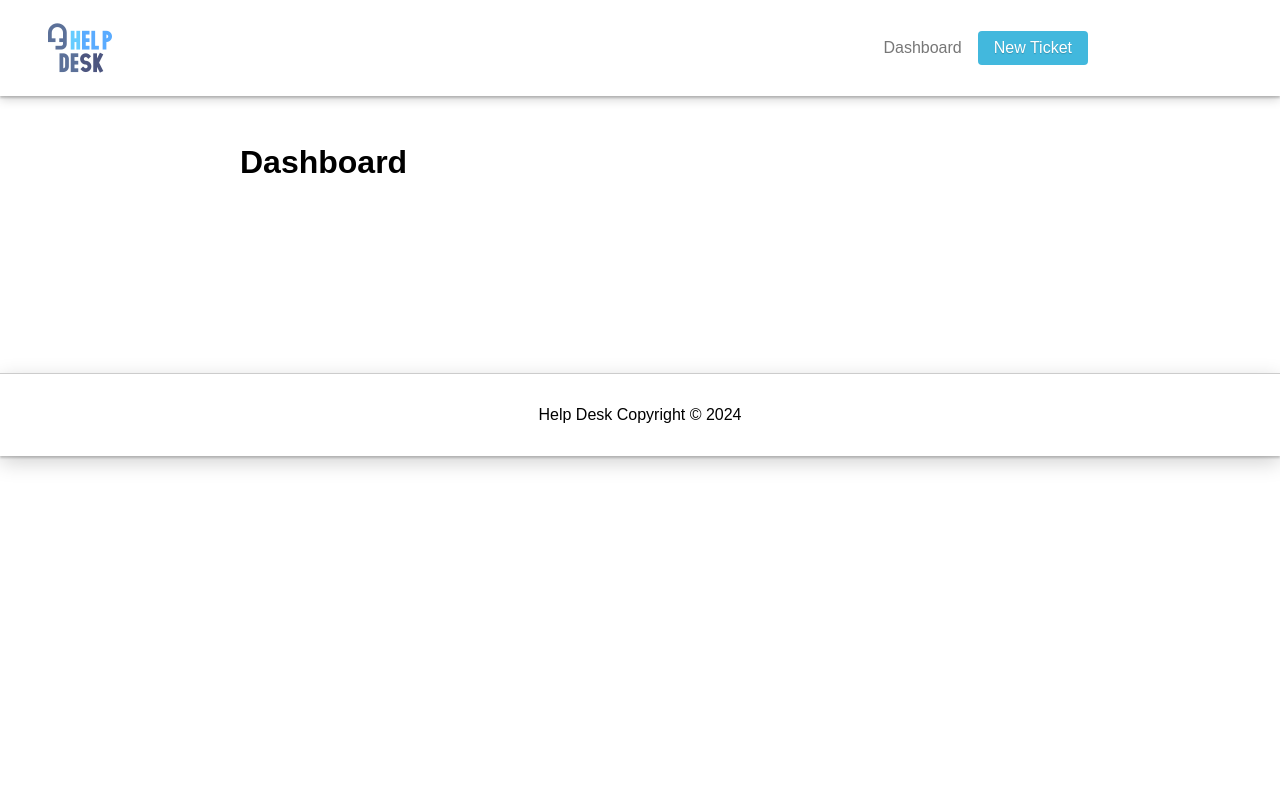
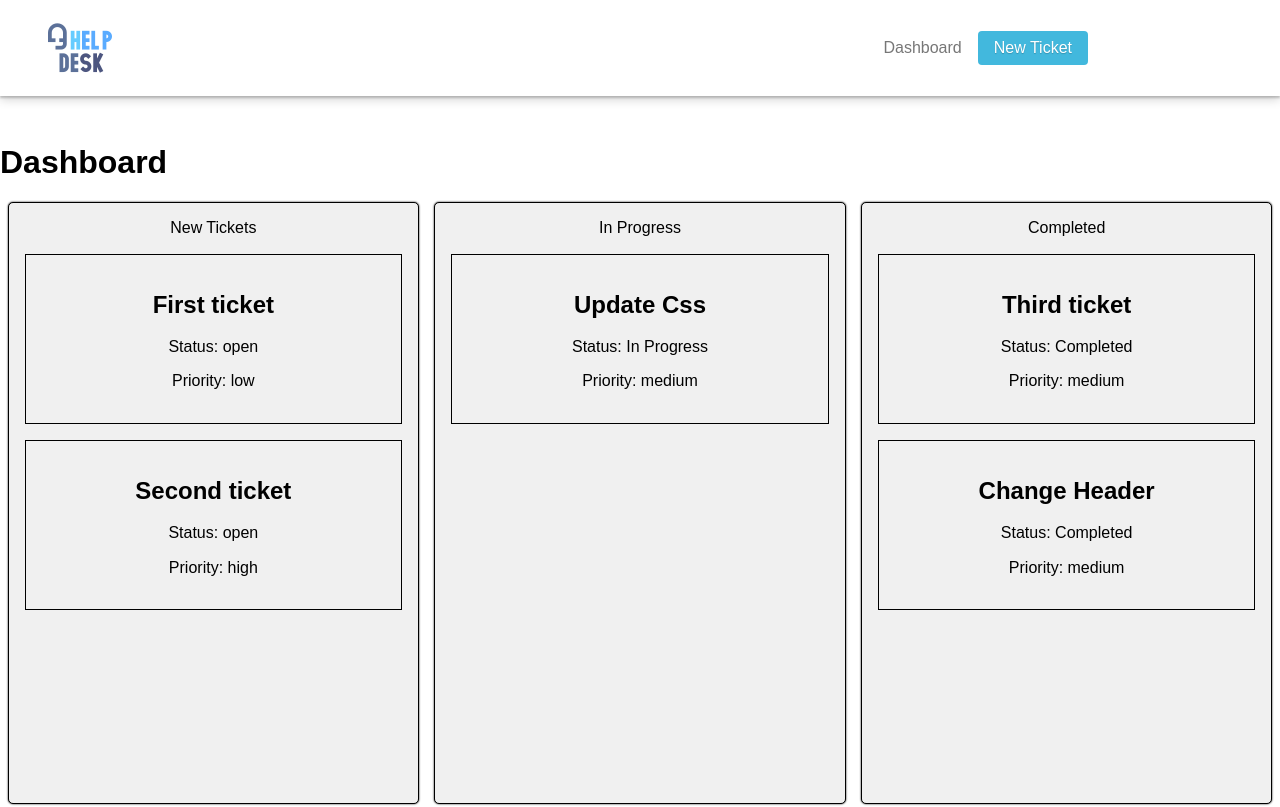
Before and after one commit to jason-alley/vue-help-desk, a Vue app: page /dashboard in a window 1280 px wide. Shown: the top 807 px of the page. Built offline with nearby package versions, Linux system fonts and the light colour scheme.

Commit message:
tickets dashboard update.

```diff
--- a/src/components/Layout.vue
+++ b/src/components/Layout.vue
@@ -16,6 +16,6 @@ import Footer from "./Footer.vue";
 <style scoped>
 .container {
   margin: 2rem auto;
-  max-width: 800px;
+  /* max-width: 800px; */
 }
 </style>
--- /dev/null
+++ b/src/components/Ticket.vue
@@ -0,0 +1,50 @@
+<script setup>
+import { ref } from 'vue';
+
+const props = defineProps({
+  Id: {
+    type: Number,
+    required: true,
+  },
+  title: {
+    type: String,
+    required: true,
+  },
+  description: {
+    type: String,
+  },
+  status: {
+    type: String,
+    required: true,
+  },
+  priority: {
+    type: String,
+    required: true,
+  },
+  created: {
+    type: String,
+  },
+  updated: {
+    type: String,
+  },
+});
+
+</script>
+
+<template>
+    <div class="ticket-card">
+      <h2>{{ title }}</h2>
+      <p>Status: {{ status }}</p>
+      <p>Priority: {{ priority }}</p>
+    </div>
+</template>
+
+<style scoped>
+.ticket-card {
+  border: 1px solid #000;
+  padding: 1rem;
+  margin: 1rem;
+}
+
+
+</style>
--- a/src/components/TicketForm.vue
+++ b/src/components/TicketForm.vue
@@ -19,6 +19,7 @@
           <label for="ticket-status">Status</label>
           <select id="ticket-status" class="pure-u-23-24">
             <option>Open</option>
+            <option>In Progress</option>
             <option>Closed</option>
           </select>
         </div>
--- /dev/null
+++ b/src/components/TicketsCategories.vue
@@ -0,0 +1,74 @@
+<script setup>
+import { ref, computed } from 'vue';
+
+import Ticket from './Ticket.vue';
+
+const props = defineProps({
+    tickets: {
+        type: Object,
+        required: true,
+    },
+});
+
+/**
+ * This filters the tickets json data by ticket status, and returns an array of tickets that match the status.
+ * @param {Array} tickets
+ * @param {String} status
+ * @returns {Array}
+ */
+function filterTicketsByStatus(tickets, status) {
+    return tickets.filter(ticket => ticket.status === status);
+}
+
+const newTickets = computed(() => filterTicketsByStatus(props.tickets.tickets, 'open'));
+const inProgressTickets = computed(() => filterTicketsByStatus(props.tickets.tickets, 'In Progress'));
+const completedTickets = computed(() => filterTicketsByStatus(props.tickets.tickets, 'Completed'));
+
+
+
+</script>
+
+<template>
+    <div class="pure-g">
+        <div class="pure-u-1-3 tickets-col">
+            <p>New Tickets</p>
+            <Ticket v-for="ticket in newTickets"
+                :key="ticket.id"
+                :title="ticket.title"
+                :status="ticket.status"
+                :priority="ticket.priority"
+            />
+        </div>
+        <div class="pure-u-1-3 tickets-col">
+            <p>In Progress</p>
+            <Ticket v-for="ticket in inProgressTickets"
+                :key="ticket.id"
+                :title="ticket.title"
+                :status="ticket.status"
+                :priority="ticket.priority"
+            />
+        </div>
+        <div class="pure-u-1-3 tickets-col">
+            <p>Completed</p>
+            <Ticket v-for="ticket in completedTickets"
+                :key="ticket.id"
+                :title="ticket.title"
+                :status="ticket.status"
+                :priority="ticket.priority"
+            />
+        </div>
+    </div>
+</template>
+
+<style scoped>
+.tickets-col {
+    border: 0.2px solid #000;
+    background-color: #f0f0f0;
+    border-radius: 5px;
+    box-shadow: 0 0 2px #000;
+    text-align: center;
+    width: 32%;
+    height: 600px;
+    margin: 0 auto;
+}
+</style>
--- a/src/data/tickets.json
+++ b/src/data/tickets.json
@@ -22,7 +22,25 @@
       "id": "003",
       "title": "Third ticket",
       "description": "Lorem ipsum dolor sit amet, consectetur adipiscing elit, sed do eiusmod tempor incididunt ut labore et dolore magna aliqua. Ut enim ad minim veniam, quis nostrud exercitation ullamco laboris nisi ut aliquip ex ea commodo consequat. ",
-      "status": "closed",
+      "status": "Completed",
+      "priority": "medium",
+      "createdAt": "2022-02-17T01:04:18.253Z",
+      "updatedAt": "2022-02-17T01:04:18.253Z"
+    },
+    {
+      "id": "004",
+      "title": "Change Header",
+      "description": "Lorem ipsum dolor sit amet, consectetur adipiscing elit, sed do eiusmod tempor incididunt ut labore et dolore magna aliqua. Ut enim ad minim veniam, quis nostrud exercitation ullamco laboris nisi ut aliquip ex ea commodo consequat. ",
+      "status": "Completed",
+      "priority": "medium",
+      "createdAt": "2022-02-17T01:04:18.253Z",
+      "updatedAt": "2022-02-17T01:04:18.253Z"
+    },
+    {
+      "id": "005",
+      "title": "Update Css",
+      "description": "Lorem ipsum dolor sit amet, consectetur adipiscing elit, sed do eiusmod tempor incididunt ut labore et dolore magna aliqua. Ut enim ad minim veniam, quis nostrud exercitation ullamco laboris nisi ut aliquip ex ea commodo consequat. ",
+      "status": "In Progress",
       "priority": "medium",
       "createdAt": "2022-02-17T01:04:18.253Z",
       "updatedAt": "2022-02-17T01:04:18.253Z"
--- a/src/views/Dashboard.vue
+++ b/src/views/Dashboard.vue
@@ -1,9 +1,20 @@
+<script setup>
+import { ref } from "vue";
+import data from "../data/tickets.json";
+
+import Layout from "../components/Layout.vue";
+import TicketsCategories from "../components/TicketsCategories.vue";
+
+const ticketsData = ref(data);
+
+</script>
+
+
 <template>
   <Layout>
     <h1>Dashboard</h1>
+    <section>
+      <TicketsCategories :tickets="ticketsData" />
+    </section>
   </Layout>
 </template>
-
-<script setup>
-import Layout from "../components/Layout.vue";
-</script>
```
Also changed, not shown: src/components/TicketList.vue (deleted).
